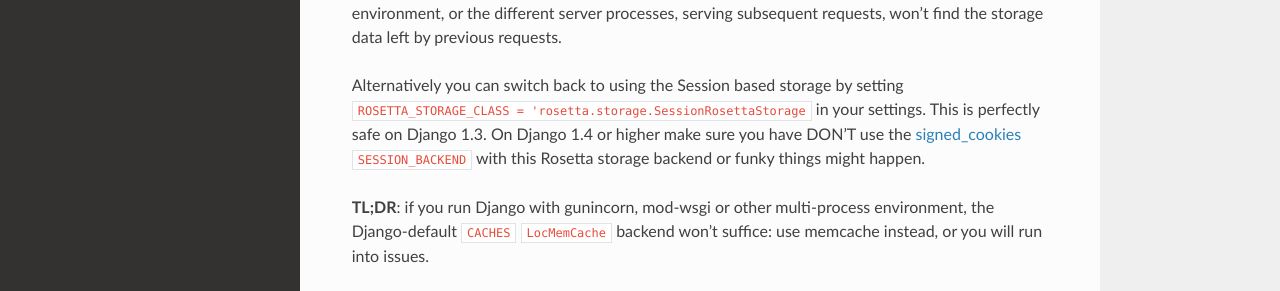
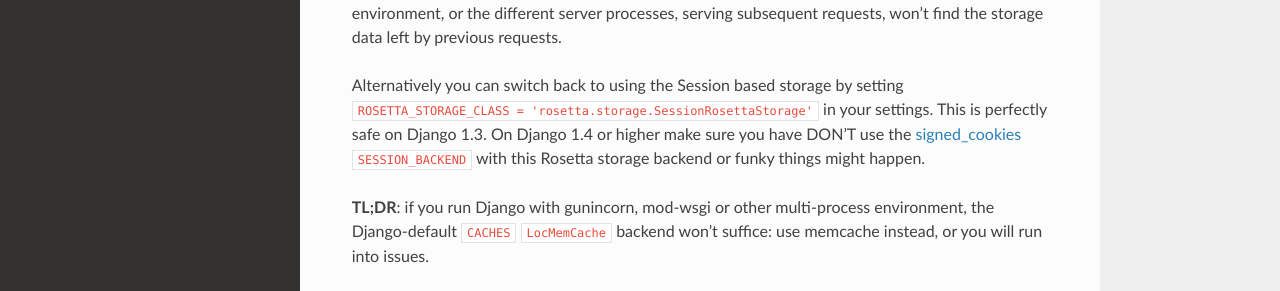
Before and after one commit to mbi/django-rosetta, a Sphinx documentation site: the page built from docs/settings.rst, in a window 1280 px wide and 900 px high, scrolled down 1127 px. Shown: the part 442-733 px from the top of the window. Built offline with Sphinx 7.4.7 and the Read the Docs theme 2.0.0, drawn with Linux system fonts in a browser that asks for light colours.

```diff
--- a/docs/settings.rst
+++ b/docs/settings.rst
@@ -30,6 +30,6 @@ Django 1.4 has introduced a signed cookie session backend, which stores the whol
 
 In this case the Cache-based backend should be used (by setting ``ROSETTA_STORAGE_CLASS = 'rosetta.storage.CacheRosettaStorage'``). Please make sure that a proper ``CACHES`` backend is configured in your Django settings if your Django app is being served in a multi-process environment, or the different server processes, serving subsequent requests, won't find the storage data left by previous requests.
 
-Alternatively you can switch back to using the Session based storage by setting ``ROSETTA_STORAGE_CLASS = 'rosetta.storage.SessionRosettaStorage`` in your settings. This is perfectly safe on Django 1.3. On Django 1.4 or higher make sure you have DON'T use the `signed_cookies <https://docs.djangoproject.com/en/dev/topics/http/sessions/#using-cookie-based-sessions>`_ ``SESSION_BACKEND`` with this Rosetta storage backend or funky things might happen.
+Alternatively you can switch back to using the Session based storage by setting ``ROSETTA_STORAGE_CLASS = 'rosetta.storage.SessionRosettaStorage'`` in your settings. This is perfectly safe on Django 1.3. On Django 1.4 or higher make sure you have DON'T use the `signed_cookies <https://docs.djangoproject.com/en/dev/topics/http/sessions/#using-cookie-based-sessions>`_ ``SESSION_BACKEND`` with this Rosetta storage backend or funky things might happen.
 
 **TL;DR**: if you run Django with gunincorn, mod-wsgi or other multi-process environment, the Django-default ``CACHES`` ``LocMemCache`` backend won't suffice: use memcache instead, or you will run into issues.
```
